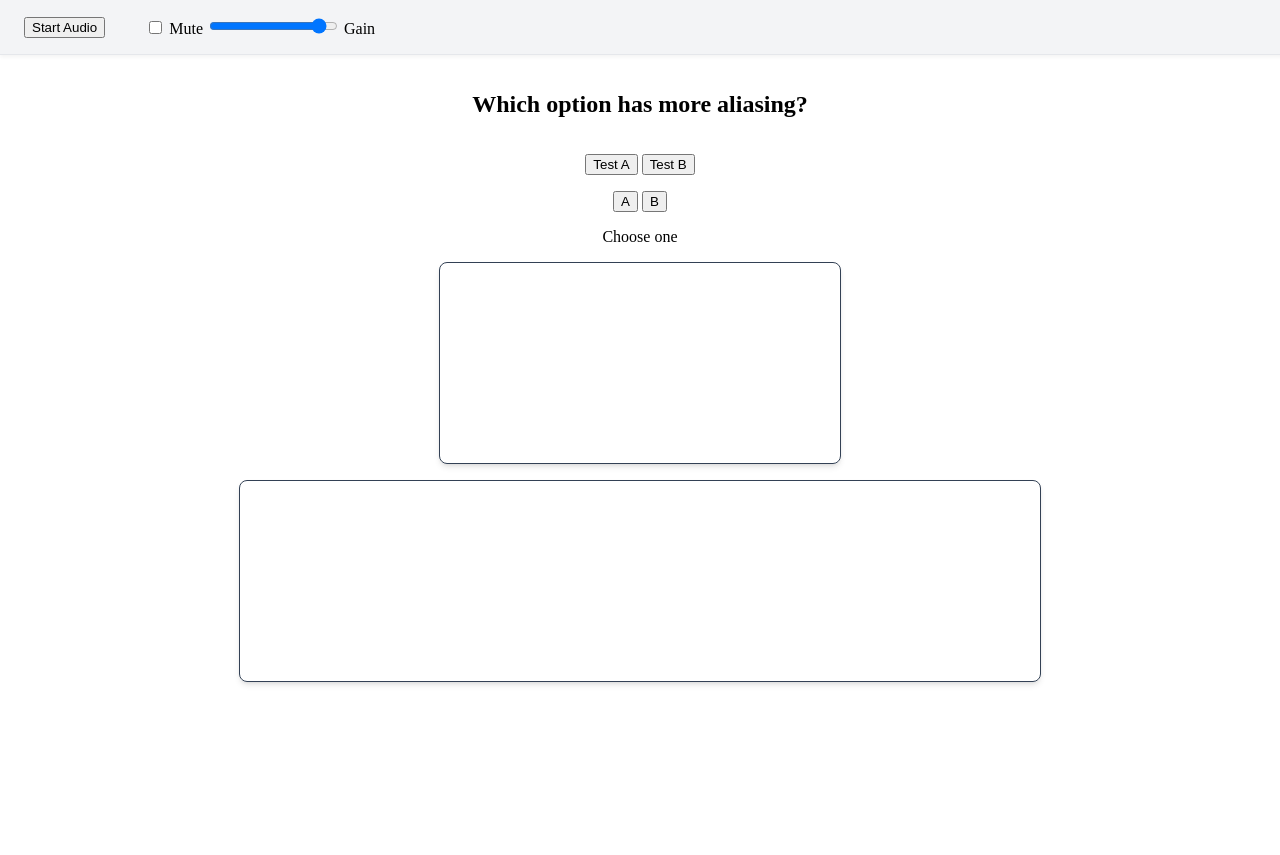
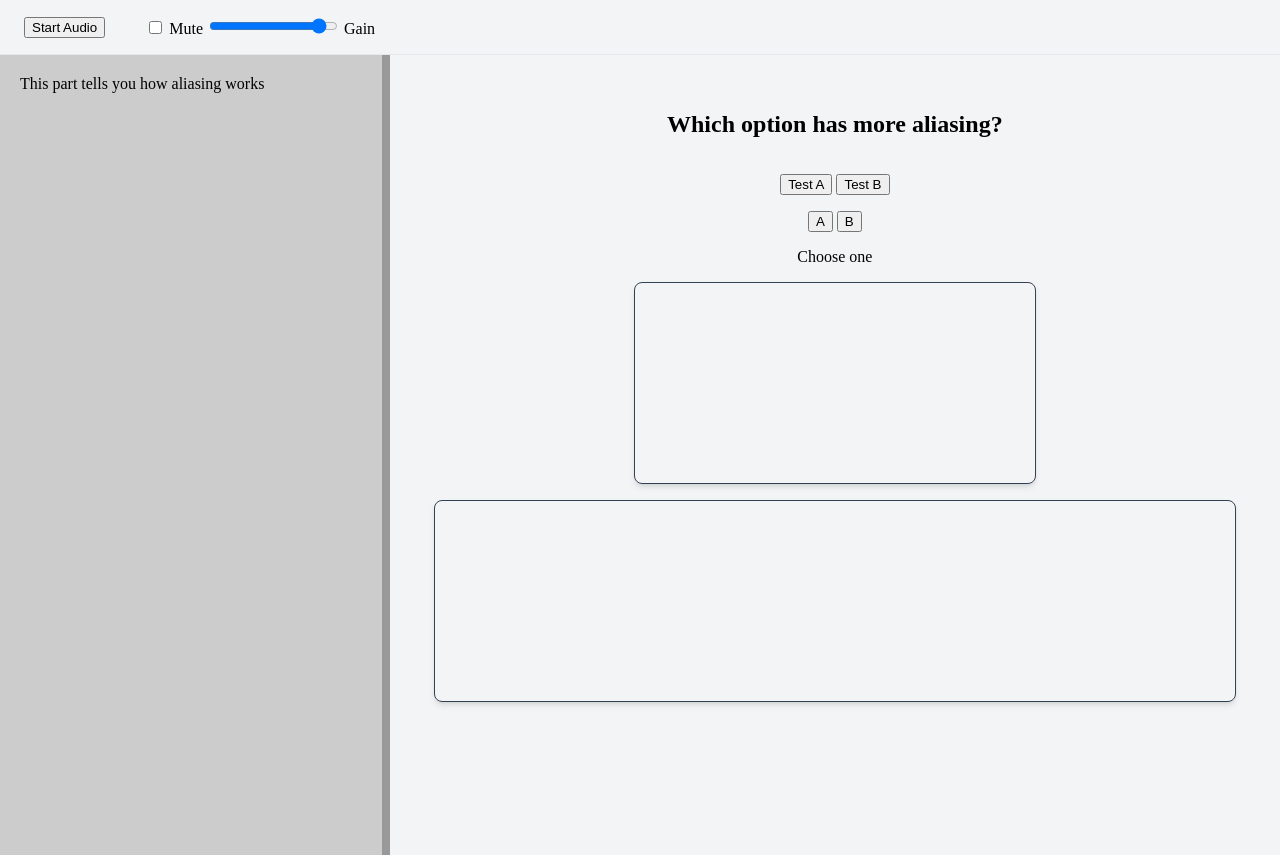
Before and after one commit to eetu-n/synth-school, a SvelteKit app: page /lessons/aliasing in a window 1280 px wide. Shown: the top 855 px of the page. Before the commit the page ends 800 px from the top, so only its background shows below. Built offline with nearby package versions, Linux system fonts and the light colour scheme.

Commit message:
Add resizeable sidebar to lesson pages

```diff
--- /dev/null
+++ b/src/routes/lessons/+layout.svelte
@@ -0,0 +1,91 @@
+<script lang="ts">
+    let { children } = $props();
+
+    let leftWidth = $state(30);
+    let isDragging = $state(false);
+
+    function startDragging() {
+        isDragging = true;
+    }
+
+    function stopDragging() {
+        isDragging = false;
+    }
+
+    function onDrag(e: MouseEvent) {
+        if (!isDragging) return;
+
+        // Use clientX relative to the window width for percentage
+        const newWidth = (e.clientX / window.innerWidth) * 100;
+
+        // Clamp the width between 10% and 90%
+        if (newWidth > 10 && newWidth < 90) {
+            leftWidth = newWidth;
+        }
+    }
+</script>
+
+<svelte:window onmousemove={onDrag} onmouseup={stopDragging} />
+
+<div class="allContent" class:dragging={isDragging}>
+  <div class="lessonContent" style="width: {leftWidth}%">
+    This part tells you how aliasing works
+  </div>
+
+  <div
+      class="resizer"
+      onmousedown={startDragging}
+      role="separator"
+      tabindex="0"
+      aria-label="Resize panels"
+  ></div>
+
+  <div class="workspace" style="width: {100 - leftWidth}%">
+      {@render children()}
+  </div>
+</div>
+
+<style>
+    .allContent {
+        display: flex;
+        /* Calculate height minus the header height (~75px) */
+        /*height: calc(100vh - 75px);*/
+        height: 100vh;
+        width: 100%;
+        overflow: hidden;
+    }
+
+    .allContent.dragging {
+        user-select: none;
+        cursor: col-resize;
+    }
+
+    .lessonContent {
+        background-color: #ccc;
+        overflow-y: auto;
+        padding: 20px;
+        box-sizing: border-box;
+    }
+
+    .resizer {
+        width: 8px;
+        background-color: #999;
+        cursor: col-resize;
+        display: flex;
+        align-items: center;
+        justify-content: center;
+        z-index: 10;
+        transition: background-color 0.2s ease;
+    }
+
+    .resizer:hover, .resizer:active {
+        background-color: #555;
+    }
+
+    .workspace {
+        background-color: #f3f4f6;
+        overflow-y: auto;
+        padding: 20px;
+        box-sizing: border-box;
+    }
+</style>
```
